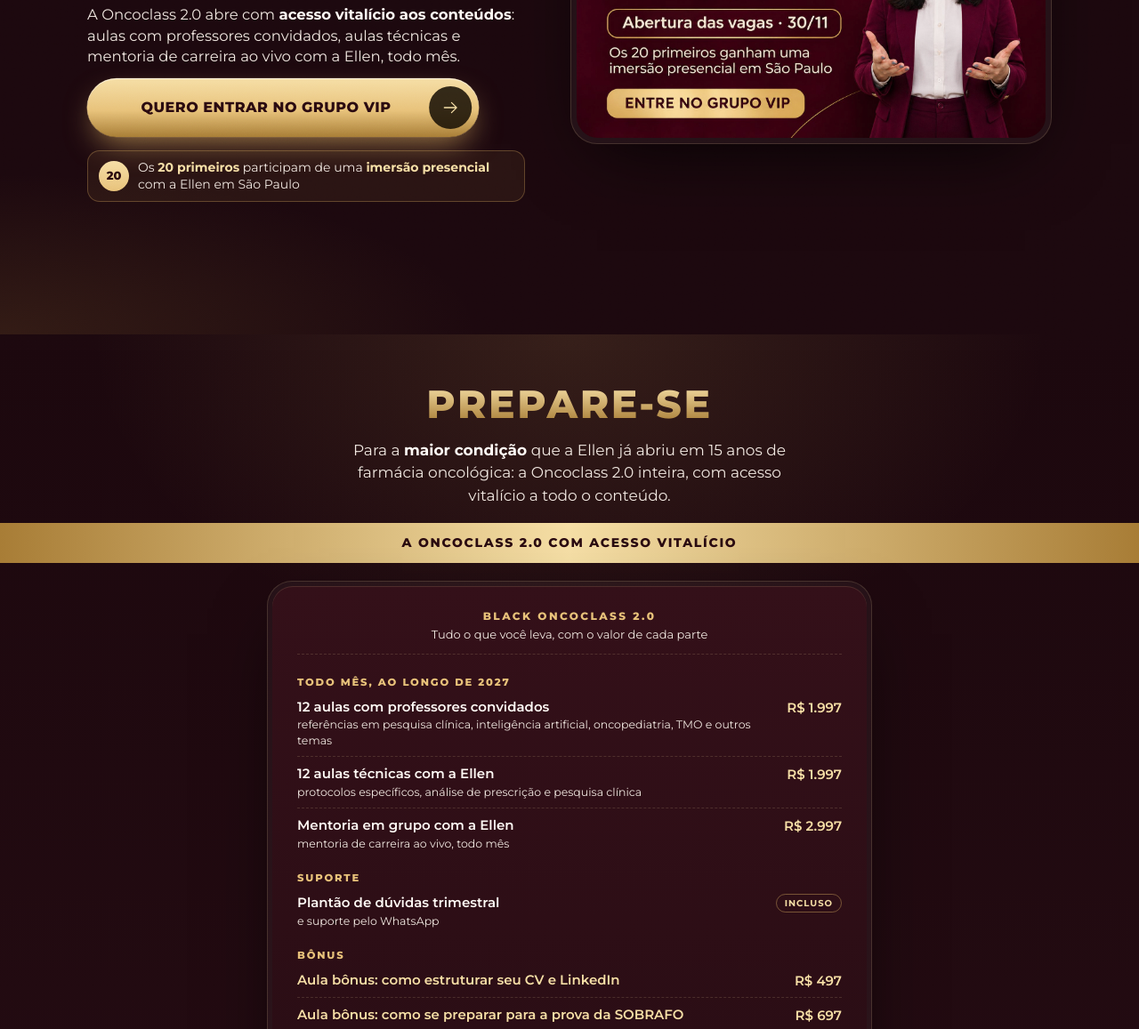
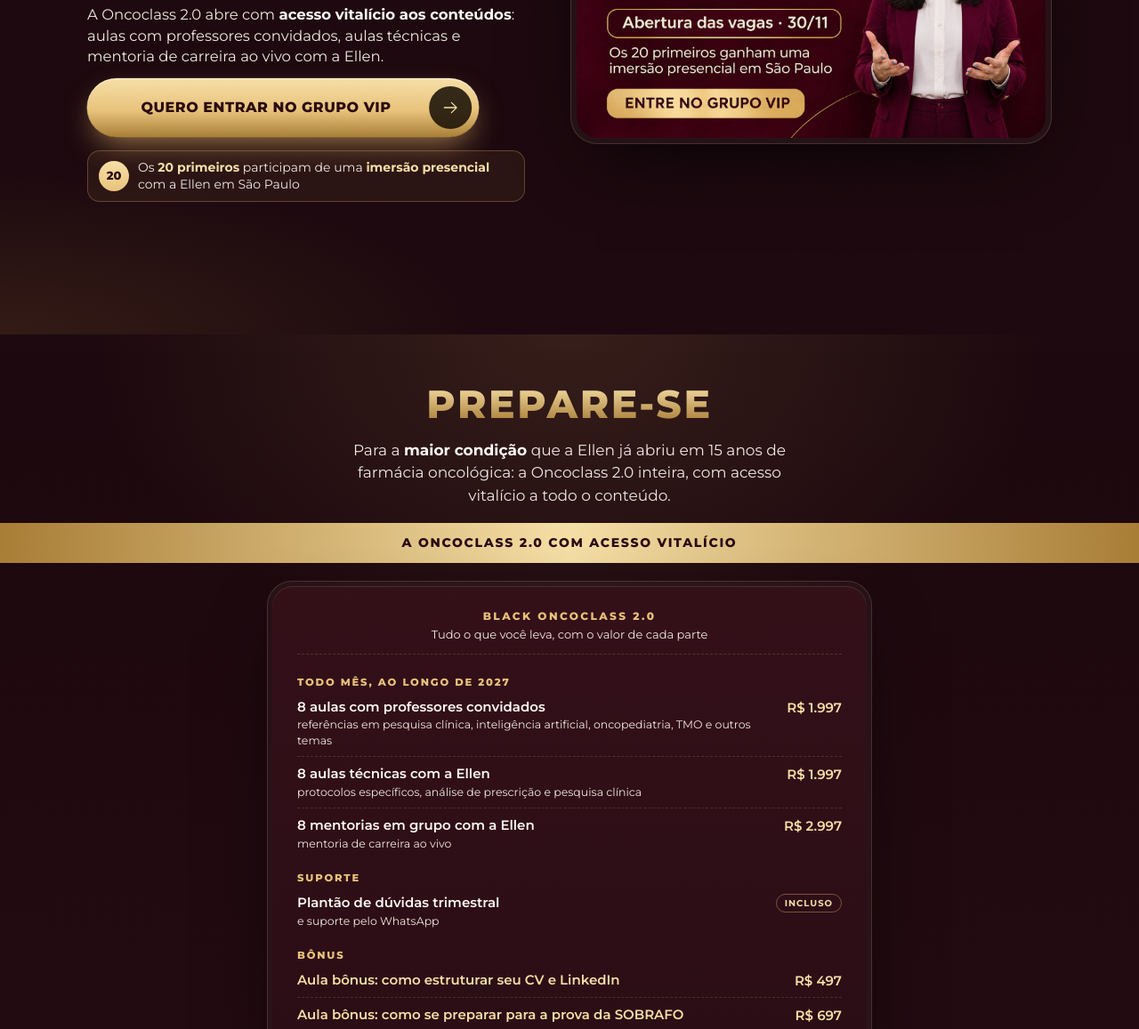
Before and after one commit to alexandrefariasdesa/oncoclass, a plain HTML site: page black/index.html in a window 1280 px wide. Shown: the part 406-1563 px from the top of the page at 89% size. Drawn offline with nearby package versions, Linux system fonts and the light colour scheme; no server answers.

Commit message:
black: 8 aulas convidados + 8 técnicas + 8 mentorias (era 12)
Co-Authored-By: Claude Opus 5.5 <noreply@anthropic.com>

```diff
--- a/black/index.html
+++ b/black/index.html
@@ -383,7 +383,7 @@ body{background:var(--bg)}
       <div class="dataline rv" style="--i:2"><span id="dataTxt">30/11 às 19h30</span> | Abertura exclusiva no grupo VIP</div>
 
       <h1 class="rv" style="--i:3">Pare de estudar Oncologia em pedaços. <em>De uma vez por todas.</em></h1>
-      <p class="sub rv" style="--i:4">A Oncoclass 2.0 abre com <strong>acesso vitalício aos conteúdos</strong>: aulas com professores convidados, aulas técnicas e mentoria de carreira ao vivo com a Ellen, todo mês.</p>
+      <p class="sub rv" style="--i:4">A Oncoclass 2.0 abre com <strong>acesso vitalício aos conteúdos</strong>: aulas com professores convidados, aulas técnicas e mentoria de carreira ao vivo com a Ellen.</p>
 
       <button class="btn pulso rv" style="--i:6" type="button" data-ir><span class="t">QUERO ENTRAR NO GRUPO VIP</span><span class="ic"><svg viewBox="0 0 256 256" fill="currentColor" aria-hidden="true"><path d="M221.66 133.66l-72 72a8 8 0 0 1-11.32-11.32L196.69 136H40a8 8 0 0 1 0-16h156.69l-58.35-58.34a8 8 0 0 1 11.32-11.32l72 72a8 8 0 0 1 0 11.32Z"/></svg></span></button>
       <p class="vagas-btn rv" style="--i:7"><b>20</b><span>Os <strong>20 primeiros</strong> participam de uma <strong>imersão presencial</strong> com a Ellen em São Paulo</span></p>
@@ -435,9 +435,9 @@ body{background:var(--bg)}
         </div>
         <div class="stack">
           <div class="grp"><h3>Todo mês, ao longo de 2027</h3><ul>
-            <li><span class="nm">12 aulas com professores convidados<small>referências em pesquisa clínica, inteligência artificial, oncopediatria, TMO e outros temas</small></span><s>R$ 1.997</s></li>
-            <li><span class="nm">12 aulas técnicas com a Ellen<small>protocolos específicos, análise de prescrição e pesquisa clínica</small></span><s>R$ 1.997</s></li>
-            <li><span class="nm">Mentoria em grupo com a Ellen<small>mentoria de carreira ao vivo, todo mês</small></span><s>R$ 2.997</s></li>
+            <li><span class="nm">8 aulas com professores convidados<small>referências em pesquisa clínica, inteligência artificial, oncopediatria, TMO e outros temas</small></span><s>R$ 1.997</s></li>
+            <li><span class="nm">8 aulas técnicas com a Ellen<small>protocolos específicos, análise de prescrição e pesquisa clínica</small></span><s>R$ 1.997</s></li>
+            <li><span class="nm">8 mentorias em grupo com a Ellen<small>mentoria de carreira ao vivo</small></span><s>R$ 2.997</s></li>
           </ul></div>
           <div class="grp"><h3>Suporte</h3><ul>
             <li><span class="nm">Plantão de dúvidas trimestral<small>e suporte pelo WhatsApp</small></span><b>incluso</b></li>
```
